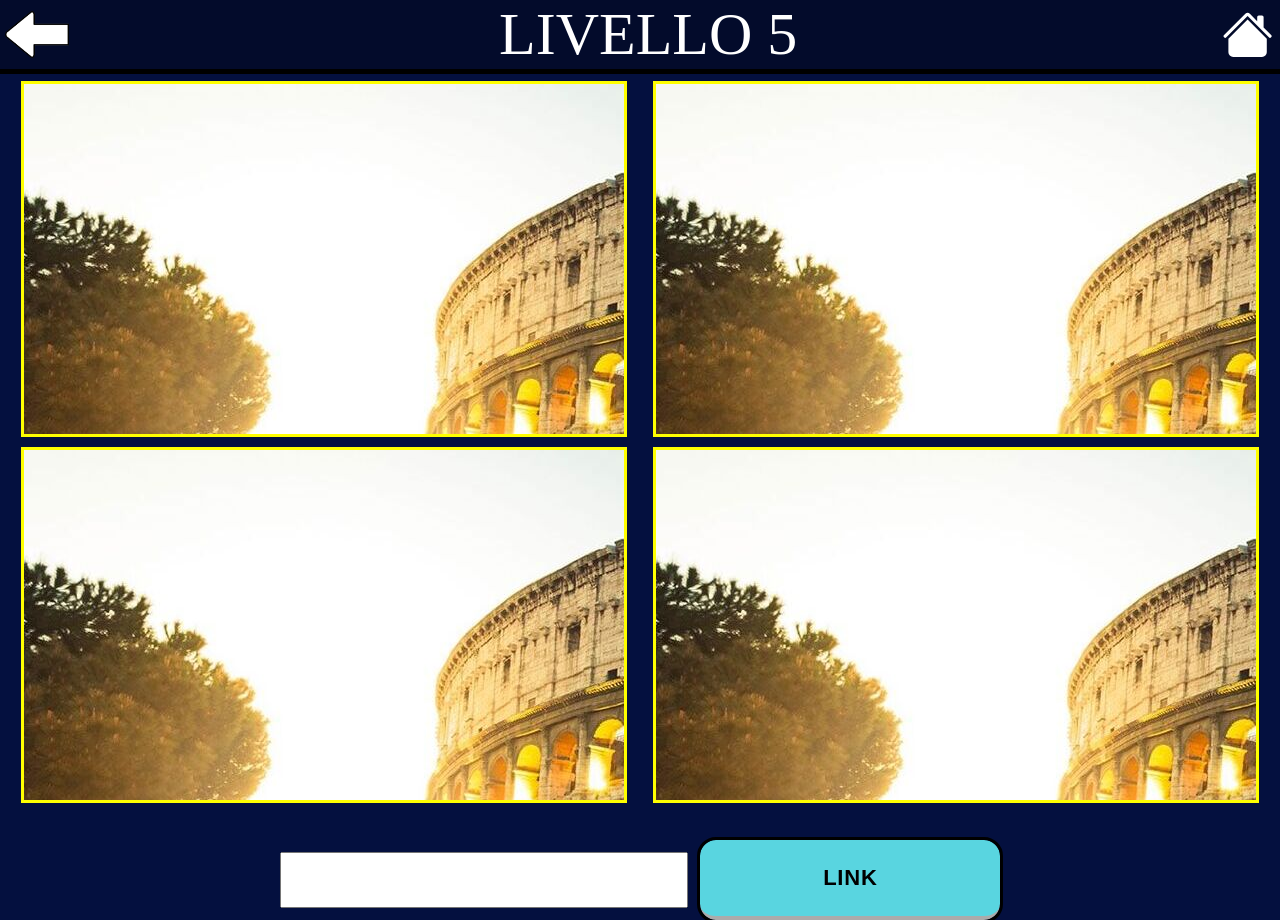
After one commit to jacdiste/PicLink, a PHP site: page /html/play.html in a window 1280 px wide. The commit adds this page. Run offline with PHP 8.4, Linux system fonts and the light colour scheme.

Commit message:
last update

```diff
--- a/PicLink/css/gamemode.css
+++ b/PicLink/css/gamemode.css
@@ -243,7 +243,7 @@ body {
   #profile {
       display:flex;
       flex-direction: column;
-      align-items: baseline;
+      align-items: center;
       padding-top: 5px;
       padding-bottom: 0px;
     }
--- /dev/null
+++ b/PicLink/css/play.css
@@ -0,0 +1,118 @@
+body {
+    padding: 0;
+    margin: 0;
+    background-color: rgb(4, 16, 63);
+}
+
+.level-info {
+    display: flex;
+    flex-direction: row;
+    align-items: center;
+    background-color: rgb(3, 11, 43);
+    border-bottom: solid black 5px;
+    margin-bottom: 10px;
+}
+
+#back {
+    cursor: pointer;
+    max-width: 5%;
+    padding: 5px;
+}
+
+#numero-livello {
+    margin:auto;
+    color:white;
+    font-size: 60px;
+}
+
+#gobackhome {
+    width: 4%;
+    margin-right: 0.5%;
+    fill:white;
+    cursor: pointer;
+}
+
+.images-container {
+    display: grid;
+    grid-template-columns: auto auto;
+    grid-row-gap: 0px;
+}
+
+.image {
+    overflow-x: scroll;
+    overflow-y: scroll;
+    width: 600px;
+    height: 350px;
+    outline: solid yellow;
+}
+
+.top-left {
+    margin-left:auto;
+    margin-right:2.5%;
+    margin-bottom:1.25%;
+}
+
+.top-right {
+    margin-right: auto;
+    margin-left: 2.5%;
+    margin-bottom: 1.25%;
+}
+
+.bottom-left {
+    margin-left:auto;
+    margin-right:2.5%;
+    margin-top: 1.25%;
+}
+
+.bottom-right {
+    margin-right: auto;
+    margin-left: 2.5%;
+    margin-top: 1.25%;
+}
+
+.answer {
+    display: flex;
+    flex-direction: row;
+    align-items: center;
+    margin-top: 40px;
+    gap: 1%;
+}
+
+#answer-input {
+    margin-left:auto;
+    width: 400px;
+    height: 50px;
+    font-size: 25px;
+    text-align: center;
+}
+
+#link{
+    margin-right: auto;
+    width: 300px;
+    height: 80px;
+    background-color: #59D5E0;
+    border-radius: 16px;
+    border-width: 0 0 4.5px 0;
+    box-sizing: border-box;
+    color:black;
+    cursor: pointer;
+    font-family: din-round,sans-serif;
+    font-size: 22px;
+    font-weight: 700;
+    letter-spacing: .8px;
+    line-height: 20px;
+    border-color: rgb(255, 255, 255);
+    outline:solid;
+    overflow: auto;
+    text-align: center;
+    user-select: none;
+  }
+
+#link:hover {
+    filter: brightness(1.1);
+}
+
+#link:active {
+    border-width: 0 0 0 0;
+    transform:translateY(4px);
+}
--- a/PicLink/html/login.html
+++ b/PicLink/html/login.html
@@ -41,14 +41,14 @@
         <form action="">
             <h1>Login</h1>
             <div class="input-box">
-                <input type="text" placeholder="Nome utente o email" required>
+                <input type="text" placeholder="Nome utente o email" required />
                 <svg xmlns="http://www.w3.org/2000/svg" width="16" height="16" fill="currentColor" class="bi bi-person-fill" viewBox="0 0 16 16">
                     <path d="M3 14s-1 0-1-1 1-4 6-4 6 3 6 4-1 1-1 1zm5-6a3 3 0 1 0 0-6 3 3 0 0 0 0 6"/>
                 </svg>
             </div>
 
             <div class="input-box">
-                <input id="password" type="password" placeholder="Password" required>
+                <input id="password" type="password" placeholder="Password" required />
                 <svg id="lock" xmlns="http://www.w3.org/2000/svg" width="16" height="16" fill="currentColor" class="bi bi-lock-fill" viewBox="0 0 16 16" cursor="pointer" onclick="myFunction()">
                     <path d="M8 1a2 2 0 0 1 2 2v4H6V3a2 2 0 0 1 2-2m3 6V3a3 3 0 0 0-6 0v4a2 2 0 0 0-2 2v5a2 2 0 0 0 2 2h6a2 2 0 0 0 2-2V9a2 2 0 0 0-2-2"/>
                 </svg>
--- /dev/null
+++ b/PicLink/html/play.html
@@ -0,0 +1,51 @@
+<!DOCTYPE html>
+<html lang="en">
+<head>
+    <meta charset="UTF-8">
+    <meta name="viewport" content="width=device-width, initial-scale=1.0">
+    <title>Document</title>
+    <link rel="stylesheet" href="../css/play.css">
+</head>
+<body>
+    <div class="level-info">
+        <img id="back" src="../foto/freccia-sinistra.png" />
+        <span id="numero-livello">LIVELLO 5</span>
+        <svg id="gobackhome" xmlns="http://www.w3.org/2000/svg" class="bi bi-house-fill" viewBox="0 0 16 16" onclick="window.location='./gamemode.html'">
+          <path d="M8.707 1.5a1 1 0 0 0-1.414 0L.646 8.146a.5.5 0 0 0 .708.708L8 2.207l6.646 6.647a.5.5 0 0 0 .708-.708L13 5.793V2.5a.5.5 0 0 0-.5-.5h-1a.5.5 0 0 0-.5.5v1.293z"/>
+          <path d="m8 3.293 6 6V13.5a1.5 1.5 0 0 1-1.5 1.5h-9A1.5 1.5 0 0 1 2 13.5V9.293z"/>
+        </svg>
+    </div>
+
+    <div class="images-container">
+        <div class="image top-left">
+            <source media="(max-height:799px)" srcset="../foto/immagini-temi/monumenti-telefono2.png" />
+            <source media="(max-width:599px)" srcset="../foto/immagini-temi/monumenti-telefono.png" />
+            <source media="(min-width:600px)" srcset="../foto/immagini-temi/monumenti.jpg" />
+            <img class="foto-tema" src="../foto/immagini-temi/monumenti.jpg" />
+        </div>
+        <div class="image top-right">
+            <source media="(max-height:799px)" srcset="../foto/immagini-temi/monumenti-telefono2.png" />
+            <source media="(max-width:599px)" srcset="../foto/immagini-temi/monumenti-telefono.png" />
+            <source media="(min-width:600px)" srcset="../foto/immagini-temi/monumenti.jpg" />
+            <img class="foto-tema" src="../foto/immagini-temi/monumenti.jpg" />
+        </div>
+        <div class="image bottom-left">
+            <source media="(max-height:799px)" srcset="../foto/immagini-temi/monumenti-telefono2.png" />
+            <source media="(max-width:599px)" srcset="../foto/immagini-temi/monumenti-telefono.png" />
+            <source media="(min-width:600px)" srcset="../foto/immagini-temi/monumenti.jpg" />
+            <img class="foto-tema" src="../foto/immagini-temi/monumenti.jpg" />
+        </div>
+        <div class="image bottom-right">
+            <source media="(max-height:799px)" srcset="../foto/immagini-temi/monumenti-telefono2.png" />
+            <source media="(max-width:599px)" srcset="../foto/immagini-temi/monumenti-telefono.png" />
+            <source media="(min-width:600px)" srcset="../foto/immagini-temi/monumenti.jpg" />
+            <img class="foto-tema" src="../foto/immagini-temi/monumenti.jpg" />
+        </div>
+    </div>
+
+    <div class="answer">
+        <input id="answer-input" />
+        <button type="submit" id="link">LINK</button>
+    </div>
+</body>
+</html>
--- a/PicLink/html/registration.html
+++ b/PicLink/html/registration.html
@@ -42,21 +42,21 @@
             <h1>Registrazione</h1>
 
             <div class="input-box">
-                <input type="text" placeholder="Nome utente" required>
+                <input type="text" placeholder="Nome utente" required />
                 <svg xmlns="http://www.w3.org/2000/svg" width="16" height="16" fill="currentColor" class="bi bi-person-fill" viewBox="0 0 16 16">
                     <path d="M3 14s-1 0-1-1 1-4 6-4 6 3 6 4-1 1-1 1zm5-6a3 3 0 1 0 0-6 3 3 0 0 0 0 6"/>
                 </svg>
             </div>
 
             <div class="input-box">
-                <input type="email" placeholder="Email" required>
+                <input type="email" placeholder="Email" required />
                 <svg xmlns="http://www.w3.org/2000/svg" width="16" height="16" fill="currentColor" class="bi bi-envelope-fill" viewBox="0 0 16 16">
                     <path d="M.05 3.555A2 2 0 0 1 2 2h12a2 2 0 0 1 1.95 1.555L8 8.414zM0 4.697v7.104l5.803-3.558zM6.761 8.83l-6.57 4.027A2 2 0 0 0 2 14h12a2 2 0 0 0 1.808-1.144l-6.57-4.027L8 9.586zm3.436-.586L16 11.801V4.697z"/>
                 </svg>
             </div>
 
             <div class="input-box">
-                <input id="password" type="password" placeholder="Password" required>
+                <input id="password" type="password" placeholder="Password" required />
                 <svg id="lock" xmlns="http://www.w3.org/2000/svg" width="16" height="16" fill="currentColor" class="bi bi-lock-fill" viewBox="0 0 16 16" cursor="pointer" onclick="myFunction()">
                     <path d="M8 1a2 2 0 0 1 2 2v4H6V3a2 2 0 0 1 2-2m3 6V3a3 3 0 0 0-6 0v4a2 2 0 0 0-2 2v5a2 2 0 0 0 2 2h6a2 2 0 0 0 2-2V9a2 2 0 0 0-2-2"/>
                 </svg>
--- a/PicLink/index.html
+++ b/PicLink/index.html
@@ -40,7 +40,7 @@
 
 <body>
     <div id="titolo">
-        <img src="./foto/titolo.png" class="titolo">
+        <img src="./foto/titolo.png" class="titolo"/>
     </div>
 
     <div id="bottoni">
```
Also changed, not shown: PicLink/html/gamemode.html (+15 -15 lines), PicLink/foto/freccia-sinistra.png (added).
